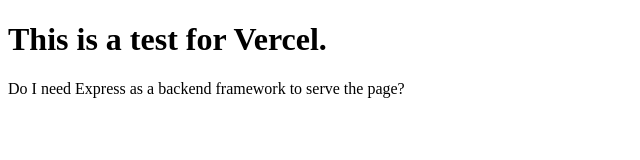
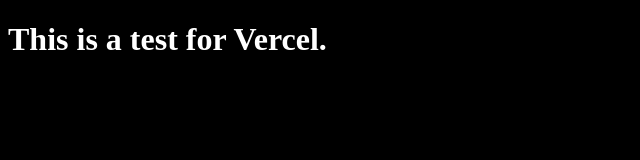
Before and after one commit to ChaplainsBud/Personal-Website, a plain HTML site: page index.html in a window 1280 px wide. Shown: the whole page, without its empty margins (0-640 px from the left). Drawn offline with Linux system fonts and the light colour scheme.

Commit message:
background black

```diff
--- a/index.html
+++ b/index.html
@@ -4,6 +4,7 @@
     <meta charset="UTF-8">
     <meta name="viewport" content="width=device-width, initial-scale=1.0">
     <title>Document</title>
+    <link rel="stylesheet" href="style.css">
 </head>
 <body>
     <h1>This is a test for Vercel.</h1>
--- /dev/null
+++ b/style.css
@@ -0,0 +1,7 @@
+body {
+    background-color: black;
+}
+
+h1 {
+    color: white;
+}
```
